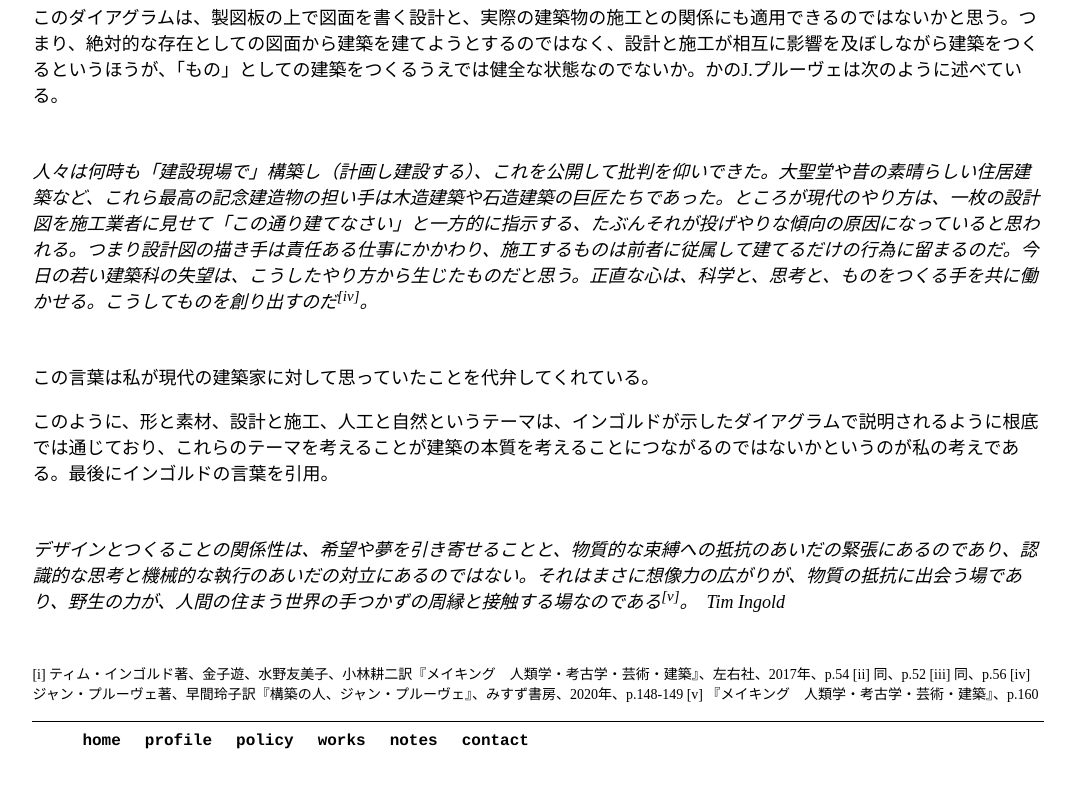
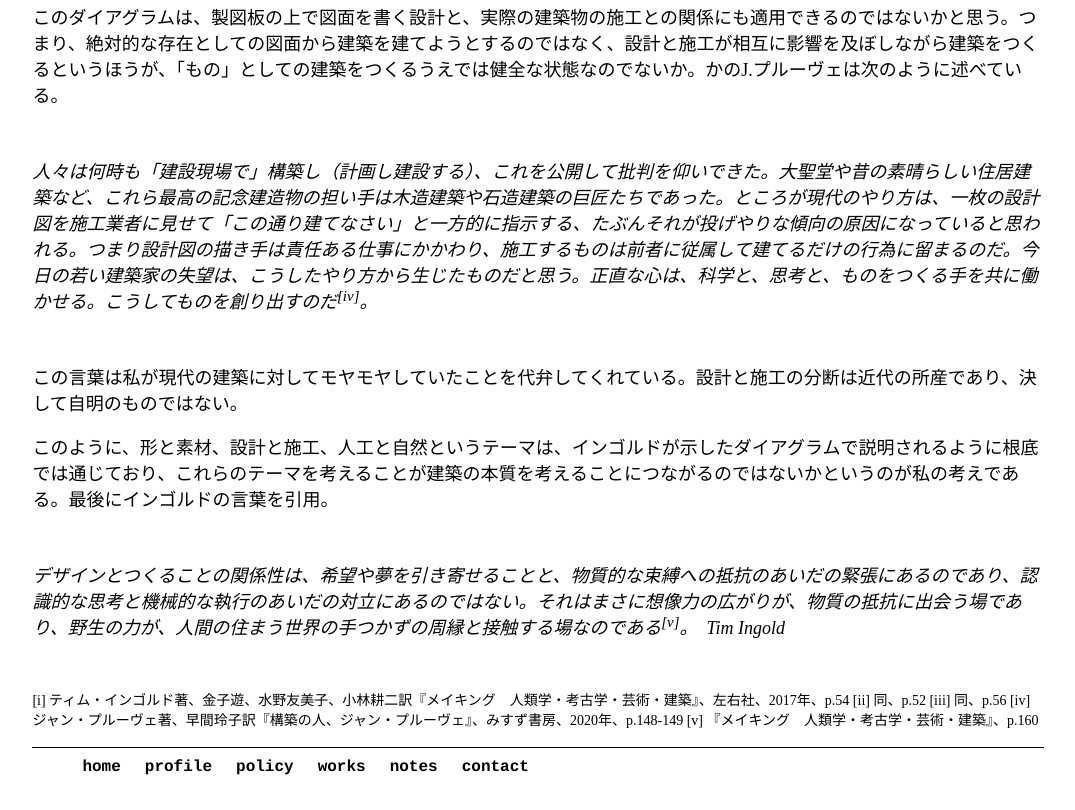
Before and after one commit to hirokiawaji/hirokiawaji_notes.github.io, a plain HTML site: page index.html in a window 1280 px wide. Shown: the part 2346-3156 px from the top of the page, without its empty margins (102-1177 px from the left). Before the commit the page ends 3130 px from the top, so only its background shows below. Drawn offline with Linux system fonts and the light colour scheme.

Commit message:
Update index.html

```diff
--- a/index.html
+++ b/index.html
@@ -37,9 +37,9 @@
           <p>インゴルドの主張で面白いのは、このようなプロセスを経ると、人工物と有機体との境界があいまいになっていくということである<sup>[iii]</sup>。ダイアグラムにおける二つの停止点をそれぞれ人工物と有機体に置き換えれば、それも納得がいく。私は常々、人工でも自然でもない状態というのを目指してものをつくってきたので、形と素材の議論が人工と自然の議論に通じるというのは新たな発見だった。</p>
 
           <p>このダイアグラムは、製図板の上で図面を書く設計と、実際の建築物の施工との関係にも適用できるのではないかと思う。つまり、絶対的な存在としての図面から建築を建てようとするのではなく、設計と施工が相互に影響を及ぼしながら建築をつくるというほうが、「もの」としての建築をつくるうえでは健全な状態なのでないか。かのJ.プルーヴェは次のように述べている。
-          <p class="citation">人々は何時も「建設現場で」構築し（計画し建設する）、これを公開して批判を仰いできた。大聖堂や昔の素晴らしい住居建築など、これら最高の記念建造物の担い手は木造建築や石造建築の巨匠たちであった。ところが現代のやり方は、一枚の設計図を施工業者に見せて「この通り建てなさい」と一方的に指示する、たぶんそれが投げやりな傾向の原因になっていると思われる。つまり設計図の描き手は責任ある仕事にかかわり、施工するものは前者に従属して建てるだけの行為に留まるのだ。今日の若い建築科の失望は、こうしたやり方から生じたものだと思う。正直な心は、科学と、思考と、ものをつくる手を共に働かせる。こうしてものを創り出すのだ<sup>[iv]</sup>。</p>
+          <p class="citation">人々は何時も「建設現場で」構築し（計画し建設する）、これを公開して批判を仰いできた。大聖堂や昔の素晴らしい住居建築など、これら最高の記念建造物の担い手は木造建築や石造建築の巨匠たちであった。ところが現代のやり方は、一枚の設計図を施工業者に見せて「この通り建てなさい」と一方的に指示する、たぶんそれが投げやりな傾向の原因になっていると思われる。つまり設計図の描き手は責任ある仕事にかかわり、施工するものは前者に従属して建てるだけの行為に留まるのだ。今日の若い建築家の失望は、こうしたやり方から生じたものだと思う。正直な心は、科学と、思考と、ものをつくる手を共に働かせる。こうしてものを創り出すのだ<sup>[iv]</sup>。</p>
 
-          <p>この言葉は私が現代の建築家に対して思っていたことを代弁してくれている。
+          <p>この言葉は私が現代の建築に対してモヤモヤしていたことを代弁してくれている。設計と施工の分断は近代の所産であり、決して自明のものではない。
 
           <p>このように、形と素材、設計と施工、人工と自然というテーマは、インゴルドが示したダイアグラムで説明されるように根底では通じており、これらのテーマを考えることが建築の本質を考えることにつながるのではないかというのが私の考えである。最後にインゴルドの言葉を引用。</p>
 
```
